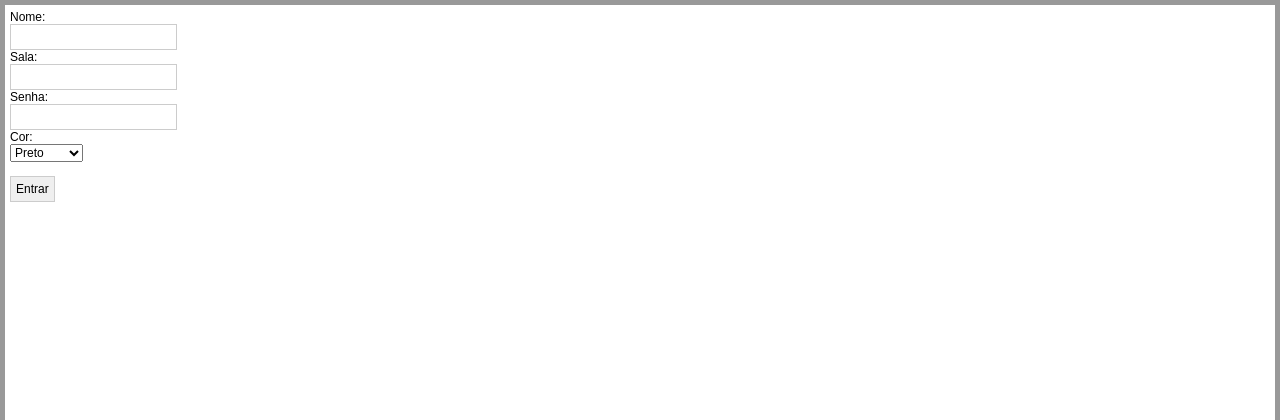
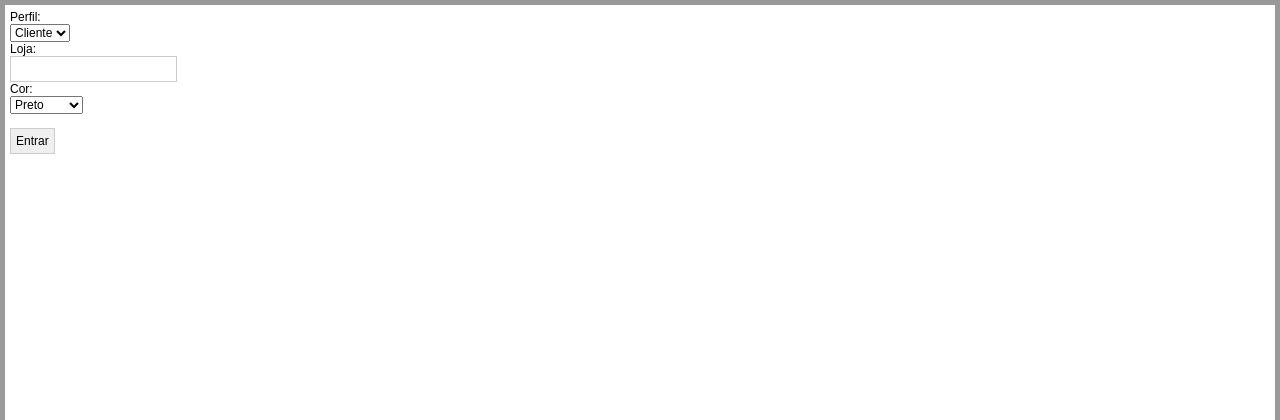
Before and after one commit to andrelokal/terminal, a PHP site: page / in a window 1280 px wide. Shown: the top 420 px of the page. Run offline with PHP 8.4, Linux system fonts and the light colour scheme.

Commit message:
Update formLogin.php

```diff
--- a/view/formLogin.php
+++ b/view/formLogin.php
@@ -1,18 +1,10 @@
-<script>
-    //Google Analiticts
-  (function(i,s,o,g,r,a,m){i['GoogleAnalyticsObject']=r;i[r]=i[r]||function(){
-  (i[r].q=i[r].q||[]).push(arguments)},i[r].l=1*new Date();a=s.createElement(o),
-  m=s.getElementsByTagName(o)[0];a.async=1;a.src=g;m.parentNode.insertBefore(a,m)
-  })(window,document,'script','https://www.google-analytics.com/analytics.js','ga');
-
-  ga('create', 'UA-97592513-1', 'auto');
-  ga('send', 'pageview');
-
-</script>
 <form action="control/usuarioController.php" method="post">
-    <label><span>Nome:</span><input type="text" name="nome" /></label>
-    <label><span>Sala:</span><input type="text" name="sala" /></label>
-    <label><span>Senha:</span><input type="password" name="senha" /></label>
+    <label><span>Perfil:</span></label><select name="nome">
+                                    <option value="Cliente">Cliente</option>
+                                    <option value="Balcao">Balcao</option>
+                                </select><!-- input type="text" name="nome" /-->
+    <!--label><span>Sala:</span><input type="text" name="sala" /></label-->
+    <label><span>Loja: </span><input type="tel" name="senha" /></label>
     <label>Cor:</label><select name="cor">
             <option value="#000000">Preto</option>
             <option value="#0000CD" style="color: #0000CD;">Azul</option>
@@ -24,5 +16,6 @@
             <option value="#9400D3" style="color: #9400D3;">Roxo</option>
         </select></br></br>
     <input type="hidden" name="action" value="1" />
+    <input type="hidden" name="sala" value="loja" />
     <input type="submit" name="submit" value="Entrar" />
 </form>
```
